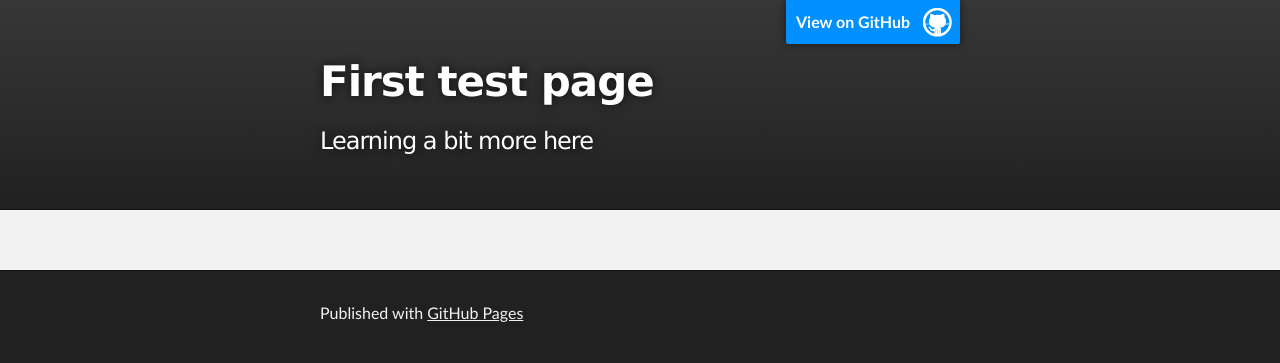
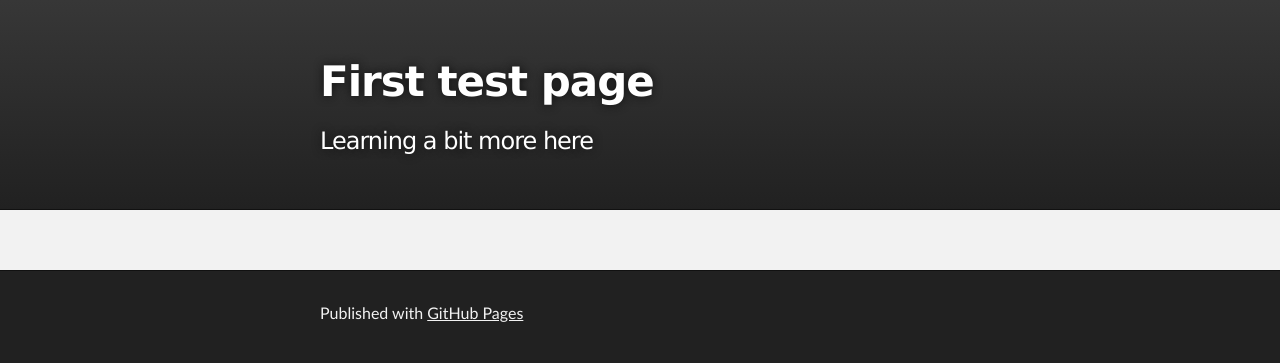
Before and after one commit to digitaltoast/digitaltoast.github.io, a plain HTML site: page index.html in a window 1280 px wide. Drawn offline with Linux system fonts and the light colour scheme.

Commit message:
Update index.html

```diff
--- a/index.html
+++ b/index.html
@@ -16,7 +16,6 @@
     <!-- HEADER -->
     <div id="header_wrap" class="outer">
         <header class="inner">
-          <a id="forkme_banner" href="https://github.com/digitaltoast">View on GitHub</a>
 
           <h1 id="project_title">First test page</h1>
           <h2 id="project_tagline">Learning a bit more here</h2>
```
